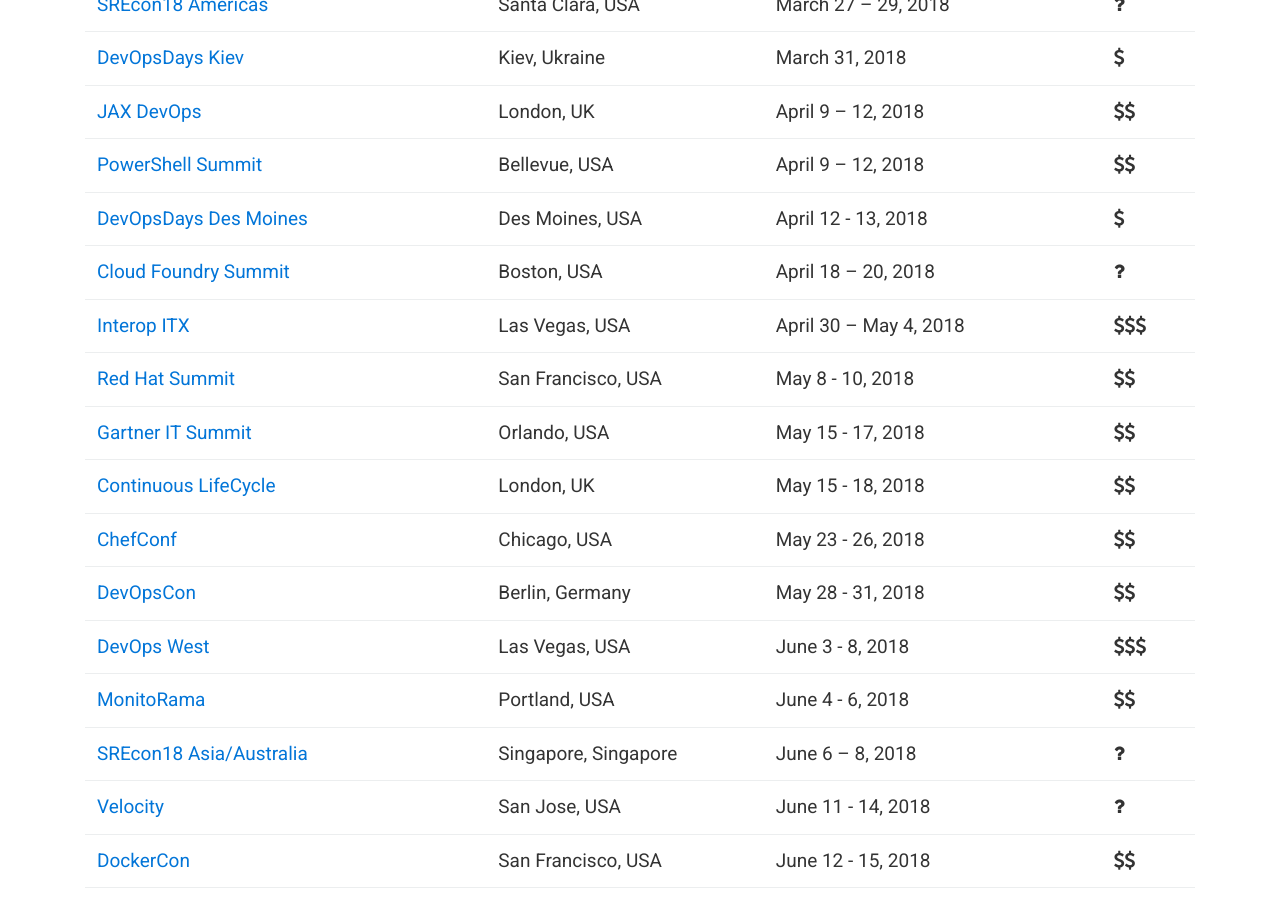
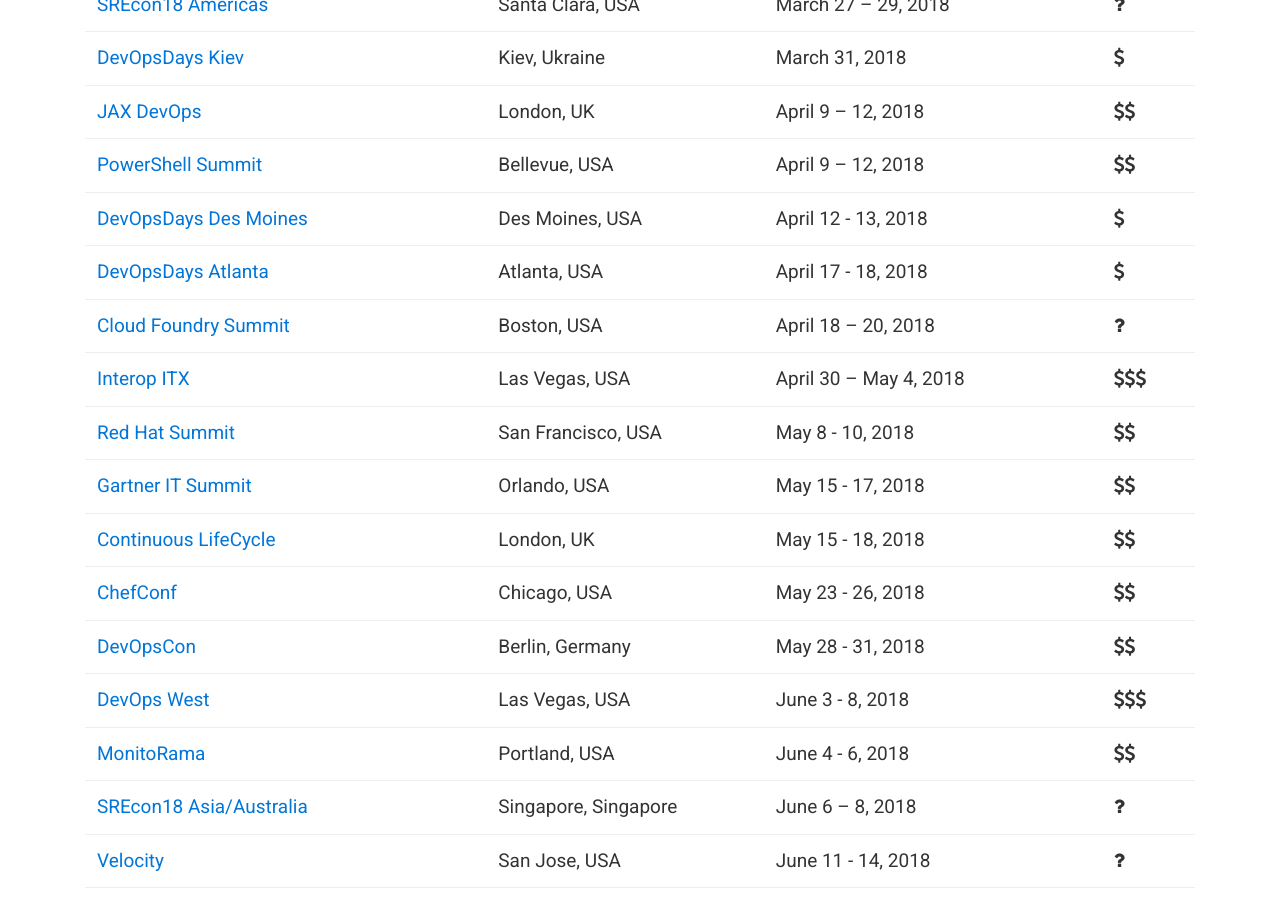
Before and after one commit to finspin/gotodevops.org, a Jekyll site: the page built from index.md, in a window 1280 px wide and 900 px high, scrolled down 1086 px. Built offline with Jekyll 4.4.1, drawn with Linux system fonts in a browser that asks for light colours; nearby versions of some CDN libraries.

Commit message:
DevOpsDays Atlanta

```diff
--- a/_data/conferences.yml
+++ b/_data/conferences.yml
@@ -185,6 +185,15 @@
       country: USA
   date: April 12 - 13, 2018
   start-date: 1523534400
+  cost: 1
+
+- name: DevOpsDays Atlanta
+  url: https://www.devopsdays.org/events/2018-atlanta
+  location:
+      city: Atlanta
+      country: USA
+  date: April 17 - 18, 2018
+  start-date: 1523966400
   cost: 1
 
 - name: Cloud Foundry Summit
```
